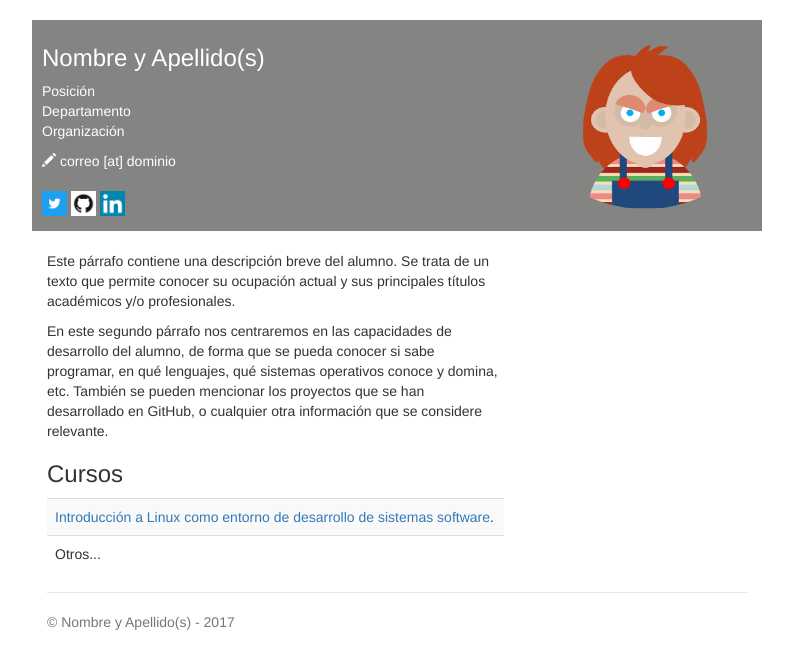
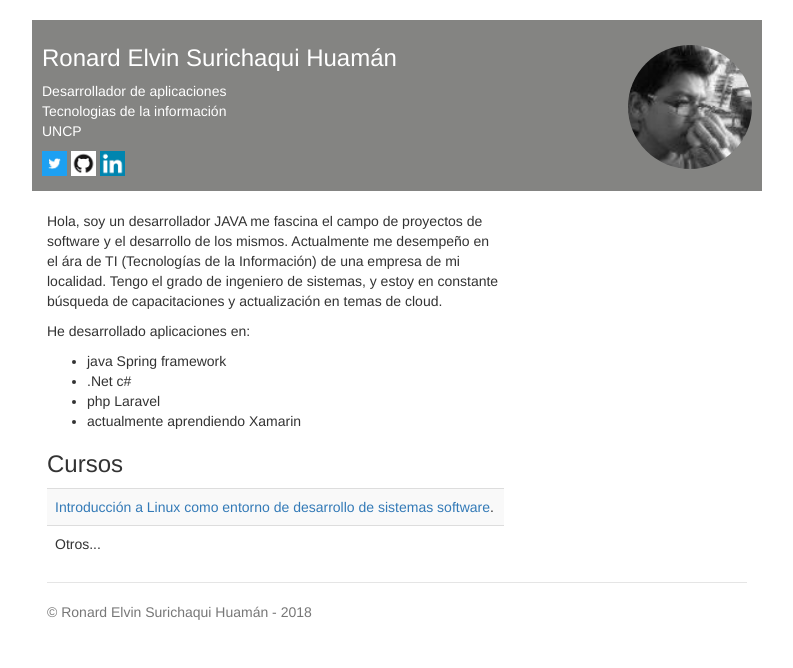
Before and after one commit to ronard1/ronard1.github.io, a plain HTML site: page index.html in a window 1280 px wide. Shown: the whole page, without its empty margins (243-1036 px from the left). Drawn offline with nearby package versions, Linux system fonts and the light colour scheme.

Commit message:
Actualizando mis datos personales

```diff
--- a/index.html
+++ b/index.html
@@ -17,17 +17,13 @@
   <body>
     <div class="container header-bar">
       <!--Sustituir por los datos del alumno-->
-      <h3>Nombre y Apellido(s) <span><img style="width: 214px; height: 164px;" class='img-circle' alt="Nombre y Apellido(s)" src="img/foto.png" align="right"></span></h3>
+      <h3>Ronard Elvin Surichaqui Huamán<span><img style="width: 124px; height: 124px;" class='img-circle' alt="Nombre y Apellido(s)" src="img/foto.jpg" align="right"></span></h3>
       <p>
         <!--Sustituir por los datos del alumno-->
-        Posición<br>
-        Departamento<br>
-        Organización
+        Desarrollador de aplicaciones<br>
+        Tecnologias de la información<br>
+        UNCP
       </p>
-      <address>
-        <!--Sustituir por los datos del alumno-->
-        <span class='glyphicon glyphicon-pencil'></span> correo [at] dominio <br>
-      </address>
 
       <!--Sustituir por los datos del alumno-->
       <p><a href="http://twitter.com/usuario" target="blank"><img src="img/twitter-icon.jpg" width=25></a>
@@ -41,9 +37,16 @@
       <div class='row'>
         <div class='col-sm-8'>
           <br>
-          <p>Este párrafo contiene una descripción breve del alumno. Se trata de un texto que permite conocer su ocupación actual y sus principales títulos académicos y/o profesionales.  </p>
+          <p>Hola, soy un desarrollador JAVA me fascina el campo de proyectos de software y el desarrollo de los mismos. Actualmente me desempeño en el ára de TI (Tecnologías de la Información) de una empresa de mi localidad. Tengo el grado de ingeniero de sistemas, y estoy en constante búsqueda de capacitaciones y actualización en temas de cloud.</p>
 
-          <p>En este segundo párrafo nos centraremos en las capacidades de desarrollo del alumno, de forma que se pueda conocer si sabe programar, en qué lenguajes, qué sistemas operativos conoce y domina, etc. También se pueden mencionar los proyectos que se han desarrollado en GitHub, o cualquier otra información que se considere relevante.</p>
+          <p>He desarrollado aplicaciones en:
+          	<ul>
+          		<li>java Spring framework</li>
+          		<li>.Net c#</li>
+          		<li>php Laravel</li>
+          		<li>actualmente aprendiendo Xamarin</li>
+          	</ul>
+          </p>
 
           <h3>Cursos</h3>
           <table class='table table-striped'>
@@ -55,7 +58,7 @@
 
       <footer class="footer">
         <!--Sustituir por los datos del alumno-->
-        <p>&copy; Nombre y Apellido(s) - 2017</p>
+        <p>&copy; Ronard Elvin Surichaqui Huamán - 2018</p>
       </footer>
 
     </div>
```
Also changed, not shown: img/foto.jpg (added).
